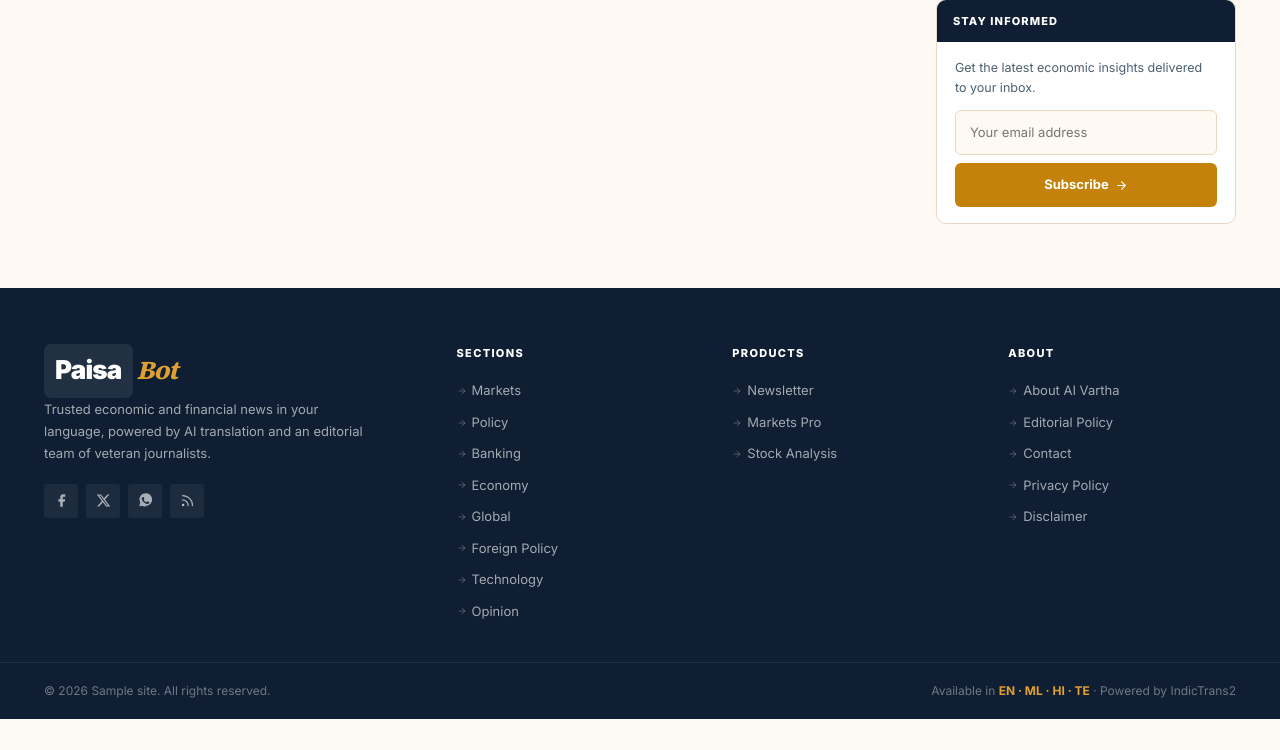
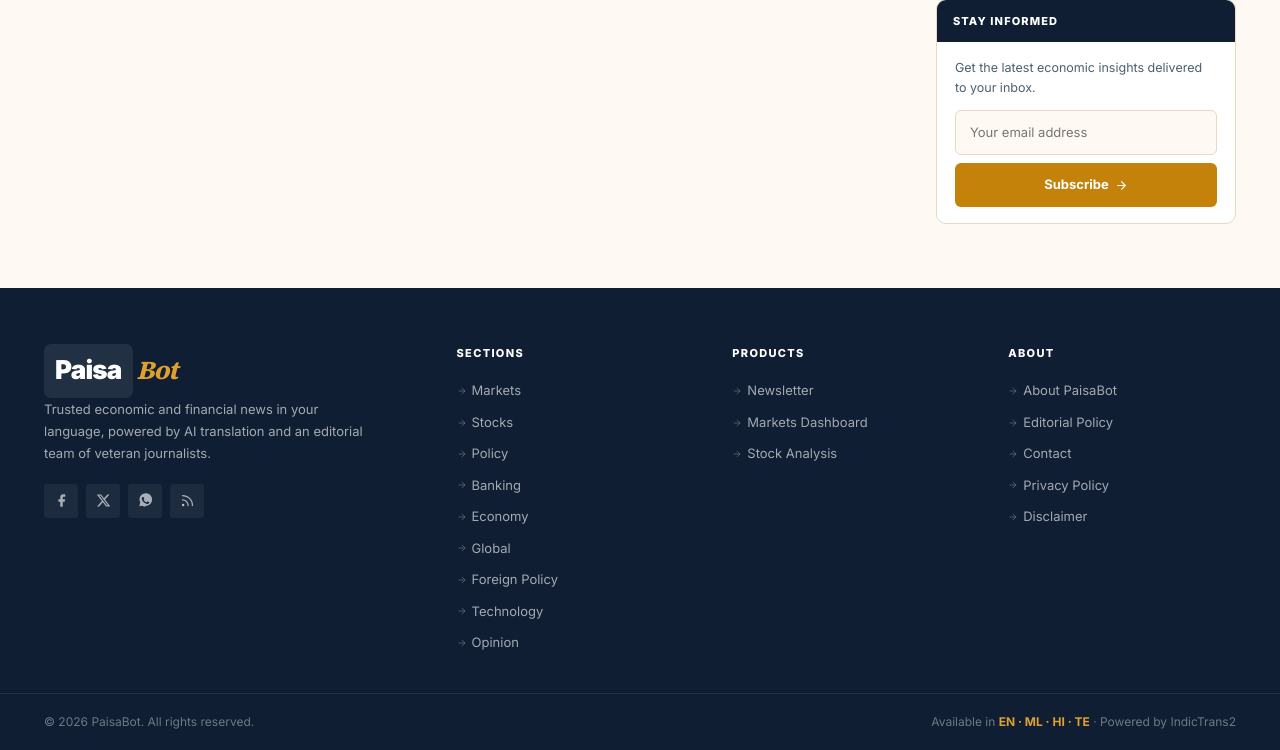
Before and after one commit to Paisabotorg/paisabot-wp-themes, a WordPress theme: template themes/paisabot/page.php in a window 1280 px wide. Shown: the part 867-1617 px from the top of the page. Before the commit the page ends 1586 px from the top, so only its background shows below. Run offline with PHP 8.4 and a stand-in for WordPress, Linux system fonts and the light colour scheme; the site name, menu and one post (Sample post) are stand-ins, and other content is empty.

Commit message:
fix: unify footer content with markets + analyse apps
- Sections: add Markets + Stocks at the top (were missing Stocks)
- Products: Markets Pro → Markets Dashboard (real destination)
- About: 'About AI Vartha' → 'About PaisaBot'
- Copyright: always 'PaisaBot' (was per-site bloginfo name, which
  rendered inconsistently — 'English', 'Malayalam', etc.)

Co-Authored-By: Claude Fable 5 <noreply@anthropic.com>

```diff
--- a/themes/paisabot/footer.php
+++ b/themes/paisabot/footer.php
@@ -24,8 +24,10 @@
         <div>
           <p class="footer-col-title">Sections</p>
           <nav class="footer-links">
+            <a href="https://markets.paisabot.com"><?php echo aiv_icon('i-arrow-r'); ?> Markets</a>
+            <a href="https://analyse.paisabot.com"><?php echo aiv_icon('i-arrow-r'); ?> Stocks</a>
             <?php
-            foreach (['Markets','Policy','Banking','Economy','Global','Foreign Policy','Technology','Opinion'] as $name):
+            foreach (['Policy','Banking','Economy','Global','Foreign Policy','Technology','Opinion'] as $name):
               $cat = get_category_by_slug(sanitize_title($name));
               $url = $cat ? get_category_link($cat->term_id) : home_url('/category/' . sanitize_title($name));
             ?>
@@ -38,22 +40,19 @@
           <p class="footer-col-title">Products</p>
           <nav class="footer-links">
             <a href="<?php echo esc_url(home_url('/subscribe')); ?>"><?php echo aiv_icon('i-arrow-r'); ?> Newsletter</a>
-            <a href="<?php echo esc_url(home_url('/markets-pro')); ?>"><?php echo aiv_icon('i-arrow-r'); ?> Markets Pro</a>
-            <a href="<?php echo esc_url(home_url('/stock-analysis')); ?>"><?php echo aiv_icon('i-arrow-r'); ?> Stock Analysis</a>
+            <a href="https://markets.paisabot.com"><?php echo aiv_icon('i-arrow-r'); ?> Markets Dashboard</a>
+            <a href="https://analyse.paisabot.com"><?php echo aiv_icon('i-arrow-r'); ?> Stock Analysis</a>
           </nav>
         </div>
 
         <div>
           <p class="footer-col-title">About</p>
           <nav class="footer-links">
-            <?php if (is_active_sidebar('footer-4')): dynamic_sidebar('footer-4');
-            else: ?>
-            <a href="<?php echo esc_url(home_url('/about')); ?>"><?php echo aiv_icon('i-arrow-r'); ?> About AI Vartha</a>
+            <a href="<?php echo esc_url(home_url('/about')); ?>"><?php echo aiv_icon('i-arrow-r'); ?> About PaisaBot</a>
             <a href="<?php echo esc_url(home_url('/editorial-policy')); ?>"><?php echo aiv_icon('i-arrow-r'); ?> Editorial Policy</a>
             <a href="<?php echo esc_url(home_url('/contact')); ?>"><?php echo aiv_icon('i-arrow-r'); ?> Contact</a>
             <a href="<?php echo esc_url(home_url('/privacy-policy')); ?>"><?php echo aiv_icon('i-arrow-r'); ?> Privacy Policy</a>
             <a href="<?php echo esc_url(home_url('/disclaimer')); ?>"><?php echo aiv_icon('i-arrow-r'); ?> Disclaimer</a>
-            <?php endif; ?>
           </nav>
         </div>
 
@@ -62,7 +61,7 @@
   </div>
   <div class="footer-bottom">
     <div class="wrap">
-      <span>&copy; <?php echo date('Y'); ?> <a href="<?php echo esc_url(home_url('/')); ?>"><?php bloginfo('name'); ?></a>. All rights reserved.</span>
+      <span>&copy; <?php echo date('Y'); ?> <a href="https://www.paisabot.com/">PaisaBot</a>. All rights reserved.</span>
       <span>Available in
         <span style="color:var(--amber-2);font-weight:700">EN · ML · HI · TE</span>
         · Powered by IndicTrans2
```
